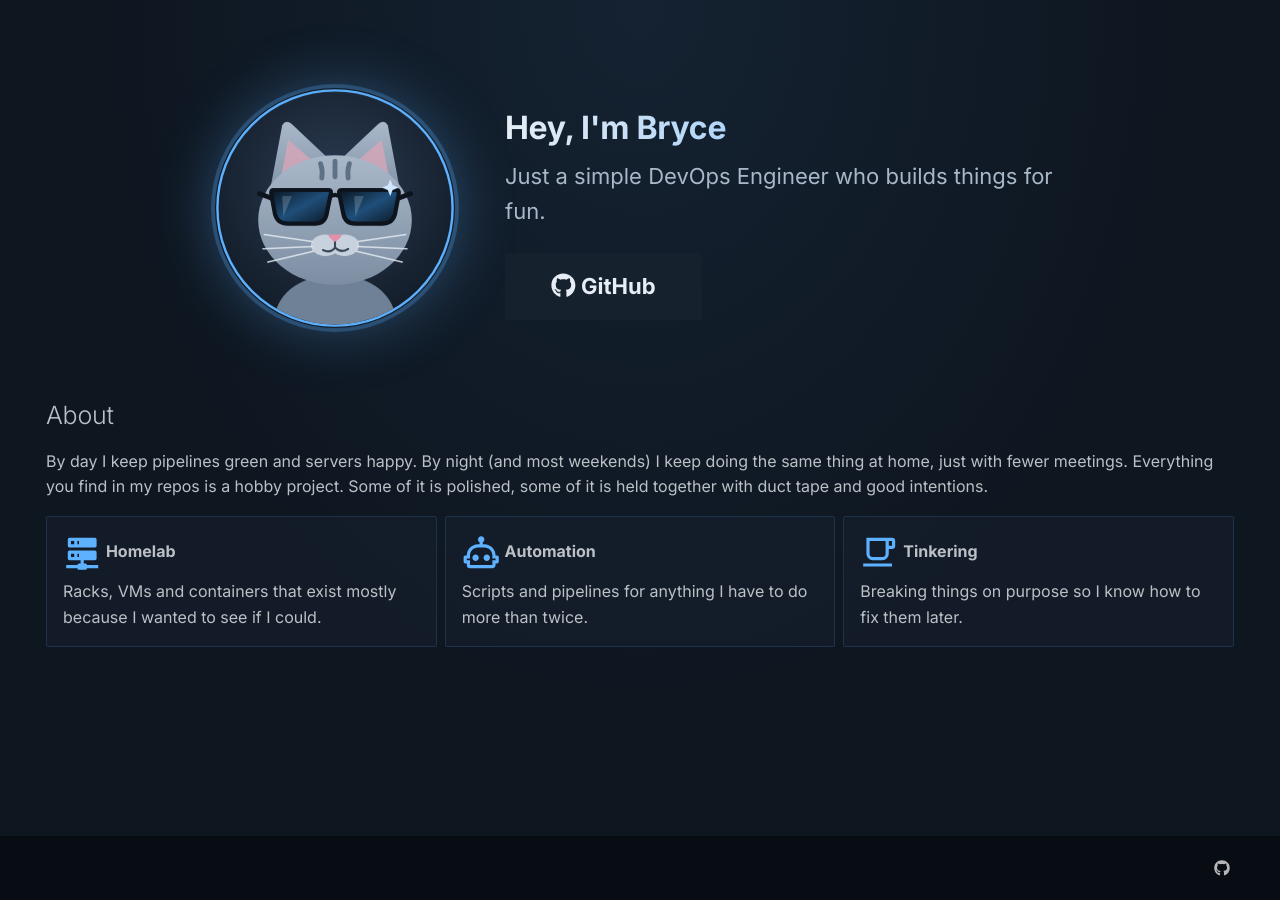
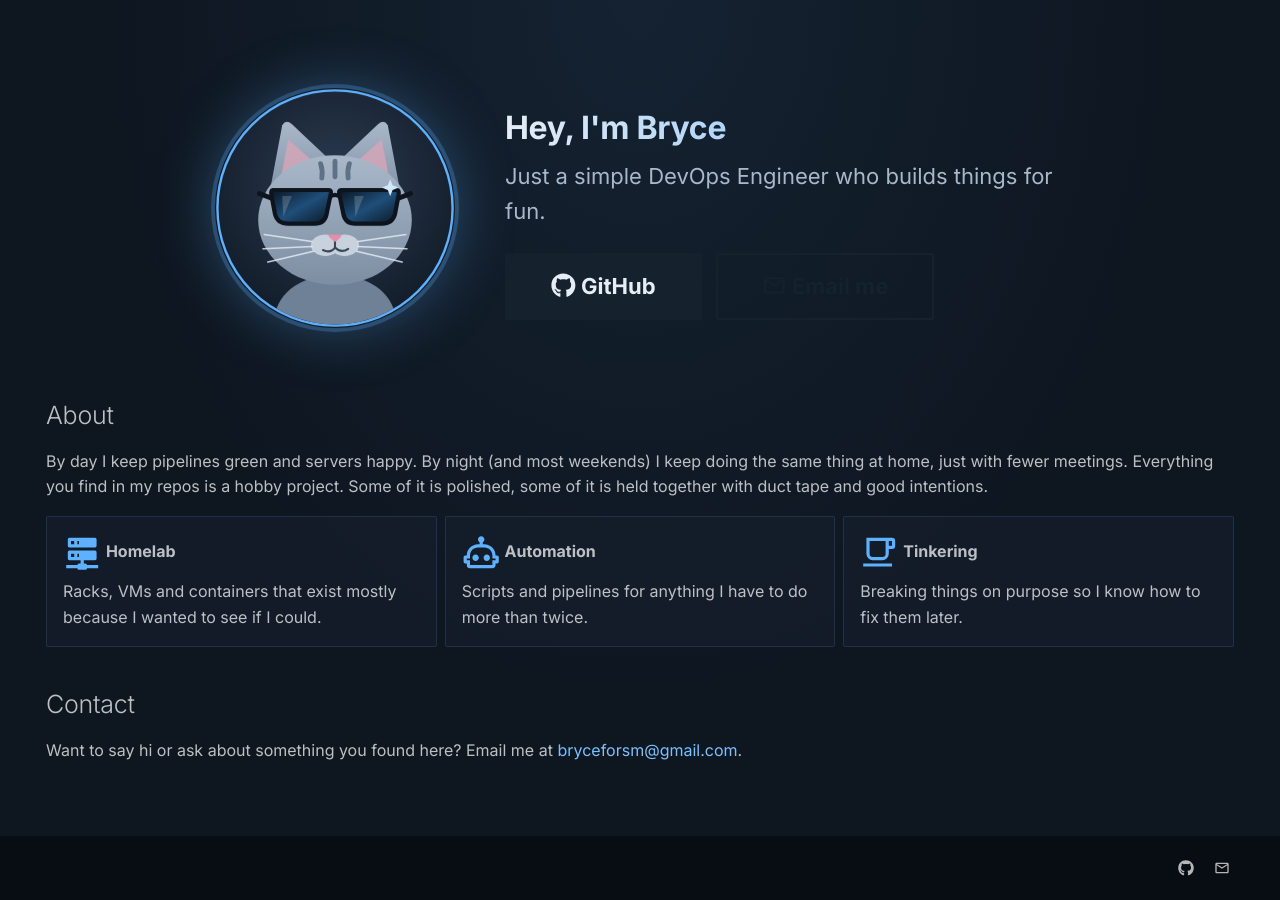
Before and after one commit to bryceforsm/bryceforsm.github.io, an MkDocs documentation site: the page built from docs/index.md, in a window 1280 px wide. Built offline with MkDocs 1.6.1 and Material for MkDocs 9.7.7, drawn with Linux system fonts in a browser that asks for light colours.

Commit message:
Update GitHub Actions and site configuration; enhance contact information and styles

```diff
--- a/docs/index.md
+++ b/docs/index.md
@@ -16,6 +15,7 @@ hide:
 Just a simple DevOps Engineer who builds things for fun.
 
 [:fontawesome-brands-github: GitHub](https://github.com/bryceforsm){ .md-button .md-button--primary }
+[:material-email-outline: Email me](mailto:bryceforsm@gmail.com){ .md-button }
 
 </div>
 </div>
@@ -41,3 +41,8 @@ Some of it is polished, some of it is held together with duct tape and good inte
     Breaking things on purpose so I know how to fix them later.
 
 </div>
+
+## Contact
+
+Want to say hi or ask about something you found here? Email me at
+[bryceforsm@gmail.com](mailto:bryceforsm@gmail.com).
--- a/docs/stylesheets/extra.css
+++ b/docs/stylesheets/extra.css
@@ -66,7 +66,7 @@
 }
 
 .hero-text .md-button {
-  margin-top: 1.2rem;
+  margin: 1.2rem 0.4rem 0 0;
 }
 
 .md-typeset .grid.cards > ul > li {
--- a/mkdocs.yml
+++ b/mkdocs.yml
@@ -1,4 +1,4 @@
-site_name: bryceforsm
+site_name: bryceforsm.github.io
 site_url: https://bryceforsm.github.io/
 site_description: A simple DevOps Engineer with too many hobby projects.
 repo_url: https://github.com/bryceforsm
@@ -27,6 +27,8 @@ extra:
   social:
     - icon: fontawesome/brands/github
       link: https://github.com/bryceforsm
+    - icon: material/email-outline
+      link: mailto:bryceforsm@gmail.com
 
 markdown_extensions:
   - attr_list
```
Also changed, not shown: other parts of docs/index.md (+0 -1 lines), 1 other file.
